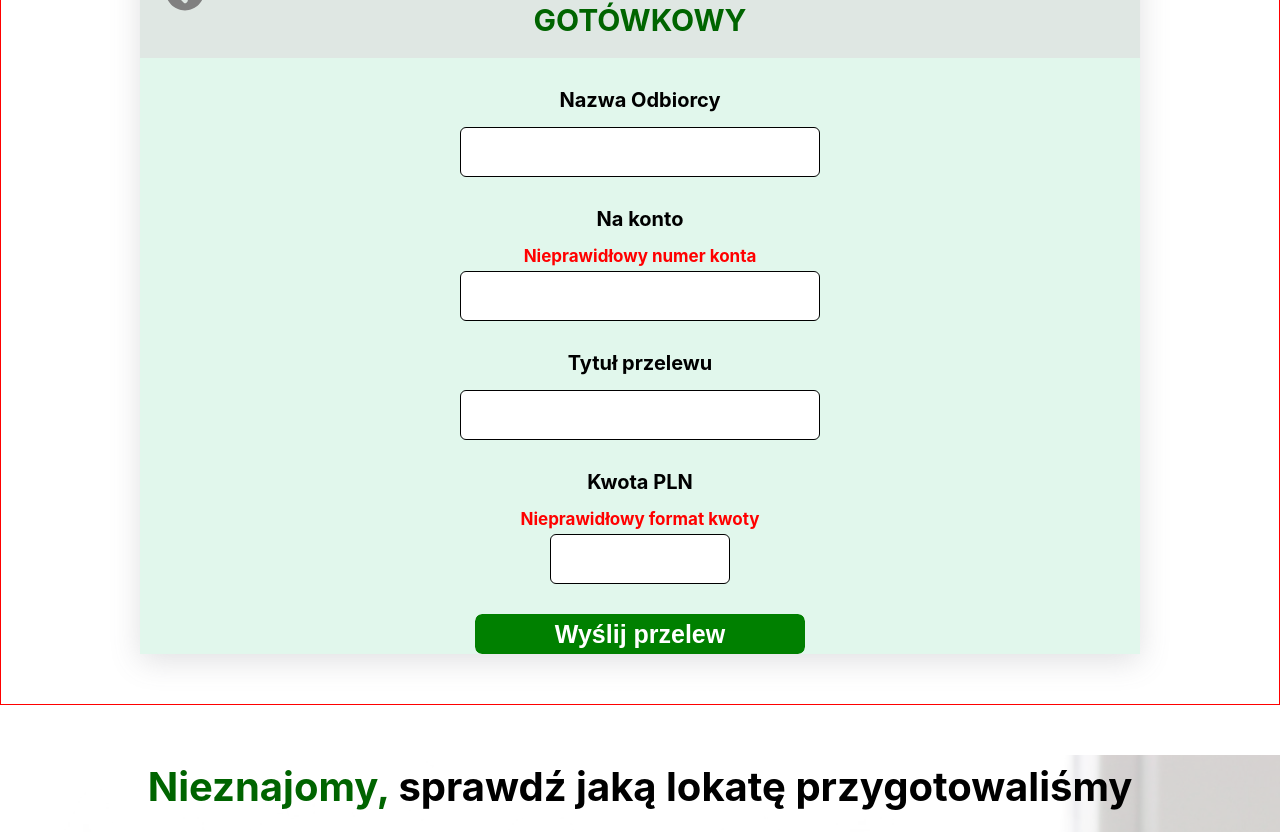
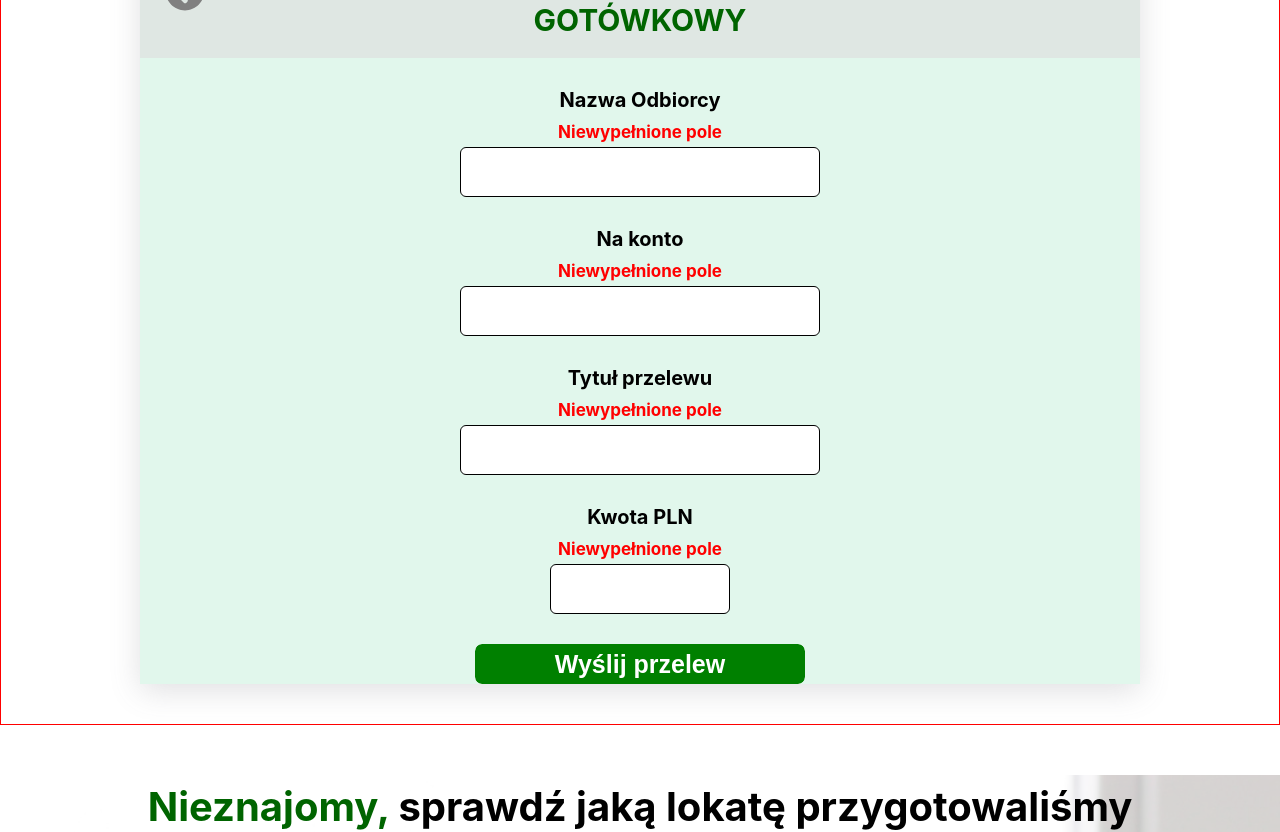
Before and after one commit to MagicianPL/BankApplication, a React (Create React App) app: page / in a window 1280 px wide. Shown: the part 2620-3452 px from the top of the page. Built offline with nearby package versions, Linux system fonts and the light colour scheme; no server answers; a web font is replaced by a local one.

Commit message:
setting errors on BankTransfer

```diff
--- a/src/components/BankTransfer/BankTransfer.css
+++ b/src/components/BankTransfer/BankTransfer.css
@@ -41,7 +41,7 @@
   display: block;
   text-align: center;
   font-size: 2rem;
-  margin-bottom: 1.5rem;
+  margin-bottom: 1rem;
 }
 
 .bank-transfer-page input {
@@ -108,8 +108,7 @@
   transform: translate(0);
 }
 
-.error-account-number,
-.error-cash-amount {
+.error {
   color: red;
   text-align: center;
   font-weight: bold;
--- a/src/components/BankTransfer/BankTransfer.js
+++ b/src/components/BankTransfer/BankTransfer.js
@@ -12,6 +12,11 @@ const BankTransfer = ({ history, setHistory }) => {
   const [accountNumberValue, setAccountNumberValue] = useState("");
   const [transferTitleValue, setTransferTitleValue] = useState("");
   const [cashAmountValue, setCashAmountValue] = useState("");
+
+  const [errorRecipient, setErrorRecipient] = useState("Niewypełnione pole");
+  const [errorAccountNum, setErrorAccountNum] = useState("Niewypełnione pole");
+  const [errorTitle, setErrorTitle] = useState("Niewypełnione pole");
+  const [errorCash, setErrorCash] = useState("Niewypełnione pole");
 
   /* *************************************************************************************************** */
   /*All code in this section is about creating another object in historyTransactionsArray. It works like this:
@@ -66,7 +71,7 @@ const BankTransfer = ({ history, setHistory }) => {
     e.preventDefault();
     createObject();
   };
-/* **************************************************************************************************** */
+  /* **************************************************************************************************** */
   /*const regExp = /^[1-9]*(\.[0-9][0-9])?$/;*/
 
   return (
@@ -80,6 +85,7 @@ const BankTransfer = ({ history, setHistory }) => {
         </h1>
         <form>
           <label htmlFor="recipient">Nazwa Odbiorcy</label>
+          <p className="error">{errorRecipient}</p>
           <input
             type="text"
             id="recipient"
@@ -90,7 +96,7 @@ const BankTransfer = ({ history, setHistory }) => {
           />
 
           <label htmlFor="account-number">Na konto</label>
-          <p className="error-account-number">Nieprawidłowy numer konta</p>
+          <p className="error">{errorAccountNum}</p>
           <input
             type="text"
             id="account-number"
@@ -101,6 +107,7 @@ const BankTransfer = ({ history, setHistory }) => {
           />
 
           <label htmlFor="transfer-title">Tytuł przelewu</label>
+          <p className="error">{errorTitle}</p>
           <input
             type="text"
             id="transfer-title"
@@ -111,7 +118,7 @@ const BankTransfer = ({ history, setHistory }) => {
           />
 
           <label htmlFor="cash-amount">Kwota PLN</label>
-          <p className="error-cash-amount">Nieprawidłowy format kwoty</p>
+          <p className="error">{errorCash}</p>
           <input
             type="number"
             id="cash-amount"
```
